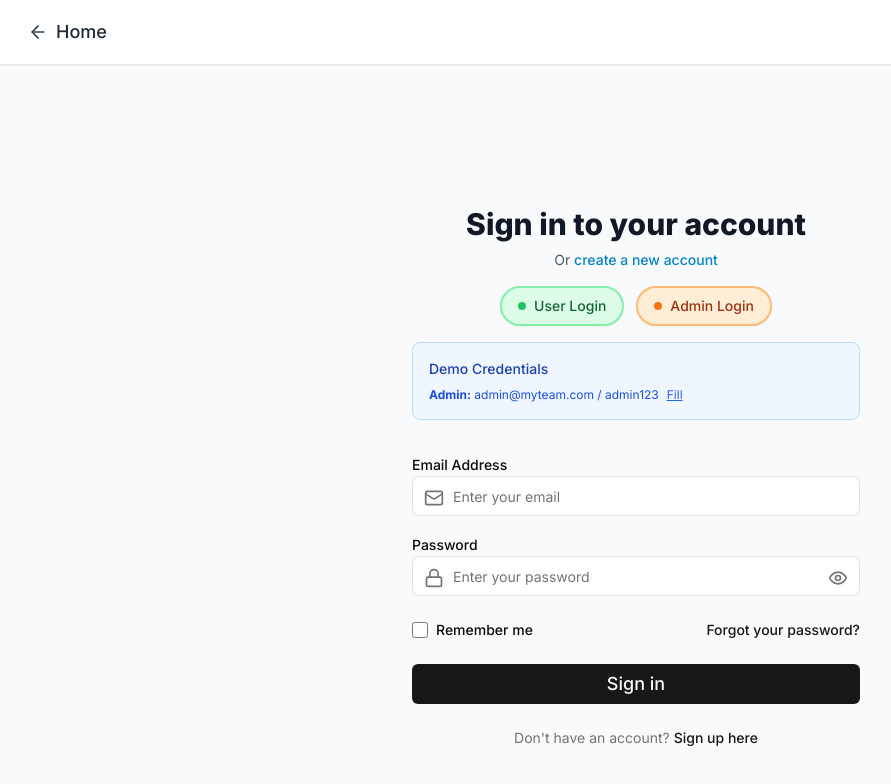
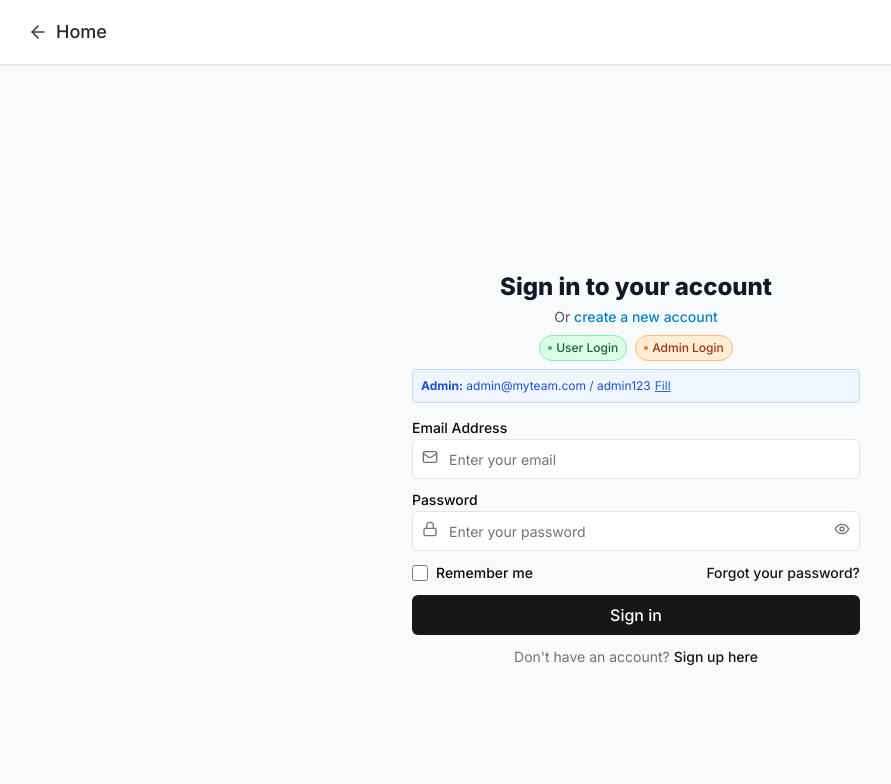
Before and after one commit to TuancoderLo/SDN-BTNextjs, a Next.js app: page /login in a window 1280 px wide. Shown: the top 784 px of the page, without its empty margins (4-895 px from the left). Built offline with nearby package versions, Linux system fonts and the light colour scheme.

Commit message:
sửa lại login và register

```diff
--- a/src/app/login/page.tsx
+++ b/src/app/login/page.tsx
@@ -1,61 +1,63 @@
-'use client'
+"use client";
 
-import LoginForm from '@/components/LoginForm'
+import LoginForm from "@/components/LoginForm";
 
 export default function LoginPage() {
   return (
-    <div className="min-h-screen flex items-center justify-center bg-gray-50 py-12 px-4 sm:px-6 lg:px-8">
-      <div className="max-w-md w-full space-y-8">
+    <div className="h-screen overflow-hidden flex items-center justify-center bg-gray-50 px-4 sm:px-6 lg:px-8">
+      <div className="max-w-md w-full space-y-3">
         <div>
-          <h2 className="mt-6 text-center text-3xl font-extrabold text-gray-900">
+          <h2 className="mt-2 text-center text-2xl font-extrabold text-gray-900">
             Sign in to your account
           </h2>
-          <p className="mt-2 text-center text-sm text-gray-600">
-            Or{' '}
-            <a href="/register" className="font-medium text-primary-600 hover:text-primary-500">
+          <p className="mt-1 text-center text-sm text-gray-600">
+            Or{" "}
+            <a
+              href="/register"
+              className="font-medium text-primary-600 hover:text-primary-500"
+            >
               create a new account
             </a>
           </p>
 
           {/* User Type Tags */}
-          <div className="mt-4 flex justify-center gap-3">
-            <div className="inline-flex items-center px-4 py-2 rounded-full text-sm font-medium bg-green-100 text-green-800 border-2 border-green-300 shadow-sm">
-              <span className="w-2 h-2 bg-green-500 rounded-full mr-2"></span>
+          <div className="mt-2 flex justify-center gap-2">
+            <div className="inline-flex items-center px-2 py-1 rounded-full text-xs font-medium bg-green-100 text-green-800 border border-green-300">
+              <span className="w-1 h-1 bg-green-500 rounded-full mr-1"></span>
               User Login
             </div>
-            <div className="inline-flex items-center px-4 py-2 rounded-full text-sm font-medium bg-orange-100 text-orange-800 border-2 border-orange-300 shadow-sm">
-              <span className="w-2 h-2 bg-orange-500 rounded-full mr-2"></span>
+            <div className="inline-flex items-center px-2 py-1 rounded-full text-xs font-medium bg-orange-100 text-orange-800 border border-orange-300">
+              <span className="w-1 h-1 bg-orange-500 rounded-full mr-1"></span>
               Admin Login
             </div>
           </div>
 
-          {/* Admin Login Link removed */}
-
           {/* Demo Credentials */}
-          <div className="mt-4 p-4 bg-blue-50 rounded-lg border border-blue-200">
-            <h3 className="text-sm font-medium text-blue-800 mb-2">Demo Credentials</h3>
-            <div className="text-xs text-blue-700 space-y-1">
-              <div>
+          <div className="mt-2 p-2 bg-blue-50 rounded border border-blue-200">
+            <div className="text-xs text-blue-700">
               <strong>Admin:</strong> admin@myteam.com / admin123
               <button
                 onClick={() => {
-                    const emailInput = document.querySelector('input[type="email"]') as HTMLInputElement;
-                    const passwordInput = document.querySelector('input[type="password"]') as HTMLInputElement;
+                  const emailInput = document.querySelector(
+                    'input[type="email"]'
+                  ) as HTMLInputElement;
+                  const passwordInput = document.querySelector(
+                    'input[type="password"]'
+                  ) as HTMLInputElement;
                   if (emailInput && passwordInput) {
-                      emailInput.value = 'admin@myteam.com';
-                      passwordInput.value = 'admin123';
+                    emailInput.value = "admin@myteam.com";
+                    passwordInput.value = "admin123";
                   }
                 }}
-                  className="ml-2 text-blue-600 hover:text-blue-800 underline"
+                className="ml-1 text-blue-600 hover:text-blue-800 underline"
               >
                 Fill
               </button>
             </div>
           </div>
         </div>
-        </div>
         <LoginForm />
       </div>
     </div>
-  )
+  );
 }
--- a/src/app/register/page.tsx
+++ b/src/app/register/page.tsx
@@ -1,16 +1,19 @@
-import RegisterForm from '@/components/RegisterForm'
+import RegisterForm from "@/components/RegisterForm";
 
 export default function RegisterPage() {
   return (
-    <div className="min-h-screen flex items-center justify-center bg-gray-50 py-12 px-4 sm:px-6 lg:px-8">
-      <div className="max-w-md w-full space-y-8">
+    <div className="h-screen overflow-hidden flex items-center justify-center bg-gray-50 px-4 sm:px-6 lg:px-8">
+      <div className="max-w-md w-full space-y-3">
         <div>
-          <h2 className="mt-6 text-center text-3xl font-extrabold text-gray-900">
+          <h2 className="mt-2 text-center text-2xl font-extrabold text-gray-900">
             Create your account
           </h2>
-          <p className="mt-2 text-center text-sm text-gray-600">
-            Or{' '}
-            <a href="/login" className="font-medium text-primary-600 hover:text-primary-500">
+          <p className="mt-1 text-center text-sm text-gray-600">
+            Or{" "}
+            <a
+              href="/login"
+              className="font-medium text-primary-600 hover:text-primary-500"
+            >
               sign in to your existing account
             </a>
           </p>
@@ -18,5 +21,5 @@ export default function RegisterPage() {
         <RegisterForm />
       </div>
     </div>
-  )
+  );
 }
--- a/src/components/LoginForm.tsx
+++ b/src/components/LoginForm.tsx
@@ -56,14 +56,14 @@ export default function LoginForm() {
   };
 
   return (
-    <form className="mt-8 space-y-6" onSubmit={handleSubmit(onSubmit)}>
-      <div className="space-y-4">
+    <form className="mt-4 space-y-3" onSubmit={handleSubmit(onSubmit)}>
+      <div className="space-y-2">
         <div>
           <Label htmlFor="email" className="text-foreground">
             Email Address
           </Label>
           <div className="relative">
-            <Mail className="absolute left-3 top-3 h-5 w-5 text-muted-foreground" />
+            <Mail className="absolute left-2.5 top-2.5 h-4 w-4 text-muted-foreground" />
             <Input
               {...register("email", {
                 required: "Email is required",
@@ -73,7 +73,7 @@ export default function LoginForm() {
                 },
               })}
               type="email"
-              className="pl-10"
+              className="pl-9 py-2"
               placeholder="Enter your email"
             />
           </div>
@@ -89,7 +89,7 @@ export default function LoginForm() {
             Password
           </Label>
           <div className="relative">
-            <Lock className="absolute left-3 top-3 h-5 w-5 text-muted-foreground" />
+            <Lock className="absolute left-2.5 top-2.5 h-4 w-4 text-muted-foreground" />
             <Input
               {...register("password", {
                 required: "Password is required",
@@ -99,18 +99,18 @@ export default function LoginForm() {
                 },
               })}
               type={showPassword ? "text" : "password"}
-              className="pl-10 pr-10"
+              className="pl-9 pr-9 py-2"
               placeholder="Enter your password"
             />
             <button
               type="button"
-              className="absolute right-3 top-3 text-muted-foreground hover:text-foreground"
+              className="absolute right-2.5 top-2.5 text-muted-foreground hover:text-foreground"
               onClick={() => setShowPassword(!showPassword)}
             >
               {showPassword ? (
-                <EyeOff className="h-5 w-5" />
+                <EyeOff className="h-4 w-4" />
               ) : (
-                <Eye className="h-5 w-5" />
+                <Eye className="h-4 w-4" />
               )}
             </button>
           </div>
@@ -149,7 +149,7 @@ export default function LoginForm() {
         <Button
           type="submit"
           disabled={isLoading}
-          className="w-full py-3 text-lg disabled:opacity-50 disabled:cursor-not-allowed"
+          className="w-full py-2 text-base disabled:opacity-50 disabled:cursor-not-allowed"
         >
           {isLoading ? "Signing in..." : "Sign in"}
         </Button>
--- a/src/components/RegisterForm.tsx
+++ b/src/components/RegisterForm.tsx
@@ -53,14 +53,14 @@ export default function RegisterForm() {
   };
 
   return (
-    <form className="mt-8 space-y-6" onSubmit={handleSubmit(onSubmit)}>
-      <div className="space-y-4">
+    <form className="mt-4 space-y-3" onSubmit={handleSubmit(onSubmit)}>
+      <div className="space-y-2">
         <div>
           <Label htmlFor="name" className="text-foreground">
             Full Name
           </Label>
           <div className="relative">
-            <User className="absolute left-3 top-3 h-5 w-5 text-muted-foreground" />
+            <User className="absolute left-2.5 top-2.5 h-4 w-4 text-muted-foreground" />
             <Input
               {...register("name", {
                 required: "Name is required",
@@ -70,7 +70,7 @@ export default function RegisterForm() {
                 },
               })}
               type="text"
-              className="pl-10"
+              className="pl-9 py-2"
               placeholder="Enter your full name"
             />
           </div>
@@ -86,7 +86,7 @@ export default function RegisterForm() {
             Email Address
           </Label>
           <div className="relative">
-            <Mail className="absolute left-3 top-3 h-5 w-5 text-muted-foreground" />
+            <Mail className="absolute left-2.5 top-2.5 h-4 w-4 text-muted-foreground" />
             <Input
               {...register("email", {
                 required: "Email is required",
@@ -96,7 +96,7 @@ export default function RegisterForm() {
                 },
               })}
               type="email"
-              className="pl-10"
+              className="pl-9 py-2"
               placeholder="Enter your email"
             />
           </div>
@@ -162,7 +162,7 @@ export default function RegisterForm() {
             Password
           </Label>
           <div className="relative">
-            <Lock className="absolute left-3 top-3 h-5 w-5 text-muted-foreground" />
+            <Lock className="absolute left-2.5 top-2.5 h-4 w-4 text-muted-foreground" />
             <Input
               {...register("password", {
                 required: "Password is required",
@@ -172,18 +172,18 @@ export default function RegisterForm() {
                 },
               })}
               type={showPassword ? "text" : "password"}
-              className="pl-10 pr-10"
+              className="pl-9 pr-9 py-2"
               placeholder="Enter your password"
             />
             <button
               type="button"
-              className="absolute right-3 top-3 text-muted-foreground hover:text-foreground"
+              className="absolute right-2.5 top-2.5 text-muted-foreground hover:text-foreground"
               onClick={() => setShowPassword(!showPassword)}
             >
               {showPassword ? (
-                <EyeOff className="h-5 w-5" />
+                <EyeOff className="h-4 w-4" />
               ) : (
-                <Eye className="h-5 w-5" />
+                <Eye className="h-4 w-4" />
               )}
             </button>
           </div>
@@ -199,7 +199,7 @@ export default function RegisterForm() {
             Confirm Password
           </Label>
           <div className="relative">
-            <Lock className="absolute left-3 top-3 h-5 w-5 text-muted-foreground" />
+            <Lock className="absolute left-2.5 top-2.5 h-4 w-4 text-muted-foreground" />
             <Input
               {...register("confirmPassword", {
                 required: "Please confirm your password",
@@ -207,18 +207,18 @@ export default function RegisterForm() {
                   value === password || "Passwords do not match",
               })}
               type={showConfirmPassword ? "text" : "password"}
-              className="pl-10 pr-10"
+              className="pl-9 pr-9 py-2"
               placeholder="Confirm your password"
             />
             <button
               type="button"
-              className="absolute right-3 top-3 text-muted-foreground hover:text-foreground"
+              className="absolute right-2.5 top-2.5 text-muted-foreground hover:text-foreground"
               onClick={() => setShowConfirmPassword(!showConfirmPassword)}
             >
               {showConfirmPassword ? (
-                <EyeOff className="h-5 w-5" />
+                <EyeOff className="h-4 w-4" />
               ) : (
-                <Eye className="h-5 w-5" />
+                <Eye className="h-4 w-4" />
               )}
             </button>
           </div>
@@ -254,7 +254,7 @@ export default function RegisterForm() {
         <Button
           type="submit"
           disabled={isLoading}
-          className="w-full py-3 text-lg disabled:opacity-50 disabled:cursor-not-allowed"
+          className="w-full py-2 text-base disabled:opacity-50 disabled:cursor-not-allowed"
         >
           {isLoading ? "Creating Account..." : "Create Account"}
         </Button>
```
Lines whose indentation alone changed are shown as unchanged.
